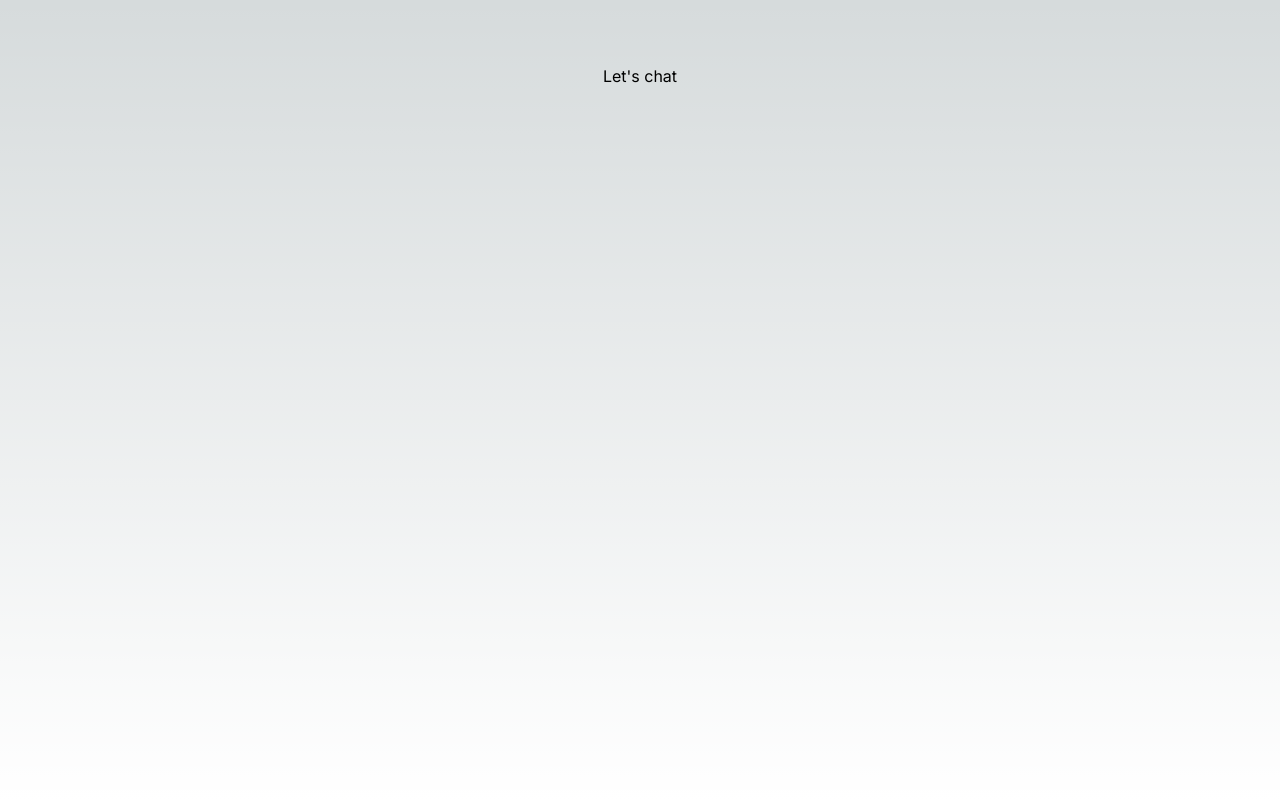
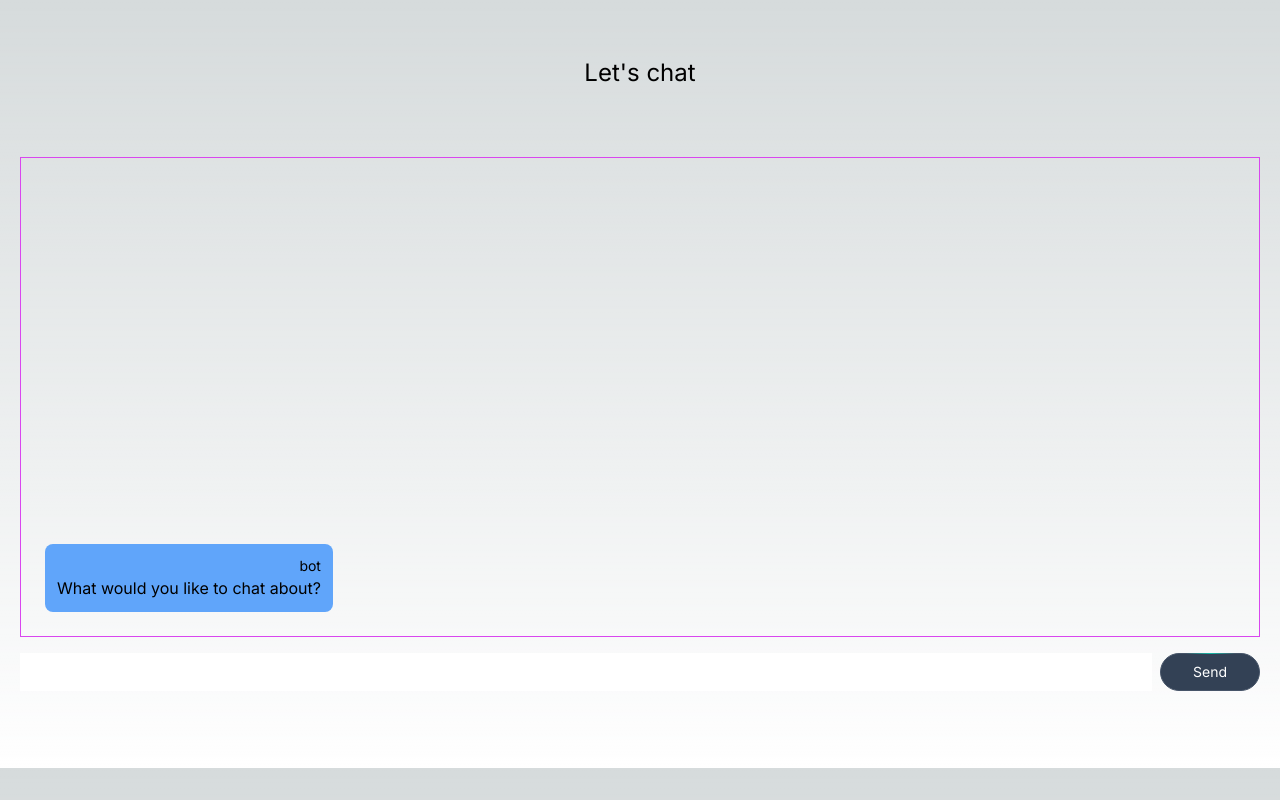
Before and after one commit to pensjonatus/quantum-gpt, a Next.js app: page /chat in a window 1280 px wide. Built offline with nearby package versions, Linux system fonts and the light colour scheme.

Commit message:
add chat work in progress

```diff
--- a/app/chat/page.tsx
+++ b/app/chat/page.tsx
@@ -1,7 +1,10 @@
+import Chat from "@/components/Chat";
+
 export default function Page() {
   return (
     <>
-      <h1>Let&apos;s chat</h1>
+      <h1 className="text-2xl">Let&apos;s chat</h1>
+      <Chat />
     </>
   );
 }
--- a/app/layout.tsx
+++ b/app/layout.tsx
@@ -17,7 +17,7 @@ export default function RootLayout({
   return (
     <html lang="en">
       <body className={inter.className}>
-        <main className="flex min-h-screen flex-col items-center justify-between py-16">
+        <main className="flex min-h-screen md:min-h-[calc(100vh-32px)] flex-col items-center justify-center gap-3 md:gap-12">
           {children}
         </main>
       </body>
--- a/app/page.tsx
+++ b/app/page.tsx
@@ -9,13 +9,12 @@ export default function Home() {
         <Logo />
         <Title>QuantumGPT</Title>
       </div>
-      <p className="text-xl">You got the correct answer in some universe</p>
-      <div className="flex justify-between flex-wrap">
+      <p className="text-xl text-center">
+        You got the correct answer in some universe
+      </p>
+      <div className="flex justify-between flex-wrap gap-2">
         <ButtonLink href="/chat">Chat</ButtonLink>
         <ButtonLink href="/FAQ">FAQ</ButtonLink>
-      </div>
-      <div>
-        © Copyright by the Darcuma Foundation {new Date().getFullYear()}
       </div>
     </>
   );
--- /dev/null
+++ b/components/Button.tsx
@@ -0,0 +1,20 @@
+import clsx from "clsx";
+
+export default function Button({
+  className,
+  children,
+  ...otherProps
+}: React.ButtonHTMLAttributes<HTMLButtonElement>) {
+  return (
+    <button
+      className={clsx(
+        "px-8 py-2 rounded-full relative bg-slate-700 text-white text-sm hover:shadow-2xl hover:shadow-white/[0.1] transition duration-200 border border-slate-600",
+        className
+      )}
+      {...otherProps}
+    >
+      <div className="absolute inset-x-0 h-px w-1/2 mx-auto -top-px shadow-2xl  bg-gradient-to-r from-transparent via-teal-500 to-transparent" />
+      <span className="relative z-20">{children}</span>
+    </button>
+  );
+}
--- a/components/ButtonLink.tsx
+++ b/components/ButtonLink.tsx
@@ -7,11 +7,11 @@ type ButtonLinkProps = {
 
 export default function ButtonLink({ href, children }: ButtonLinkProps) {
   return (
-    <a className="p-[3px] relative" href={href}>
+    <Link className="p-[3px] relative" href={href}>
       <div className="absolute inset-0 bg-gradient-to-r from-indigo-500 to-purple-500 rounded-lg" />
       <div className="px-8 py-2  bg-black rounded-[6px]  relative group transition duration-200 text-white hover:bg-transparent">
         {children}
       </div>
-    </a>
+    </Link>
   );
 }
--- /dev/null
+++ b/components/Chat.tsx
@@ -0,0 +1,46 @@
+"use client";
+
+import { useState } from "react";
+import Messages, { Message } from "./Messages";
+import Button from "./Button";
+
+function generateResponse() {
+  return "Good question, bro!";
+}
+
+export default function Chat() {
+  const [messages, setMessages] = useState<Message[]>([
+    { actor: "bot", text: "What would you like to chat about?" },
+  ]);
+  const queryFieldName = "query";
+
+  function submitQuery(formData: FormData) {
+    const userMessage = formData.get(queryFieldName);
+    if (!userMessage) {
+      return;
+    }
+
+    setMessages((currentMessages) => [
+      ...currentMessages,
+      { actor: "you", text: userMessage.toString() },
+      { actor: "bot", text: generateResponse() },
+    ]);
+  }
+
+  return (
+    <div className="w-full p-5 flex flex-col gap-4">
+      <div className="border border-fuchsia-500 p-3 md:p-6 h-[60vh] flex flex-col justify-end overflow-auto">
+        <Messages messages={messages} />
+      </div>
+      <form action={submitQuery} className="flex gap-2">
+        <input
+          type="text"
+          name={queryFieldName}
+          autoComplete="off"
+          className="block flex-1 border-0 bg-white py-1.5 pl-1 text-gray-900 placeholder:text-gray-400 focus:ring-0 sm:text-sm sm:leading-6"
+        />
+        <Button type="submit">Send</Button>
+      </form>
+    </div>
+  );
+}
--- /dev/null
+++ b/components/Messages.tsx
@@ -0,0 +1,29 @@
+import clsx from "clsx";
+
+export type Message = {
+  actor: "you" | "bot";
+  text: string;
+};
+
+type MessagesProps = {
+  messages: Message[];
+};
+
+export default function Messages({ messages }: MessagesProps) {
+  return (
+    <div className="flex flex-col gap-2">
+      {messages.map(({ actor, text }, index) => (
+        <div
+          key={index}
+          className={clsx(
+            actor === "you" ? "bg-white text-black self-end" : "bg-blue-400 text-black",
+            "p-3 rounded-lg w-fit"
+          )}
+        >
+          <div className="text-sm text-right">{actor}</div>
+          <div>{text}</div>
+        </div>
+      ))}
+    </div>
+  );
+}
--- a/components/Title.tsx
+++ b/components/Title.tsx
@@ -8,7 +8,7 @@ type TitleProps = {
 
 export function Title({ children }: TitleProps) {
   return (
-    <div className="h-[40rem] w-full bg-black flex flex-col items-center justify-center overflow-hidden rounded-md">
+    <div className="h-[25rem] w-full bg-black flex flex-col items-center justify-center overflow-hidden rounded-md">
       <h1 className="md:text-7xl text-3xl lg:text-9xl font-bold text-center text-white relative z-20">
         {children}
       </h1>
```
